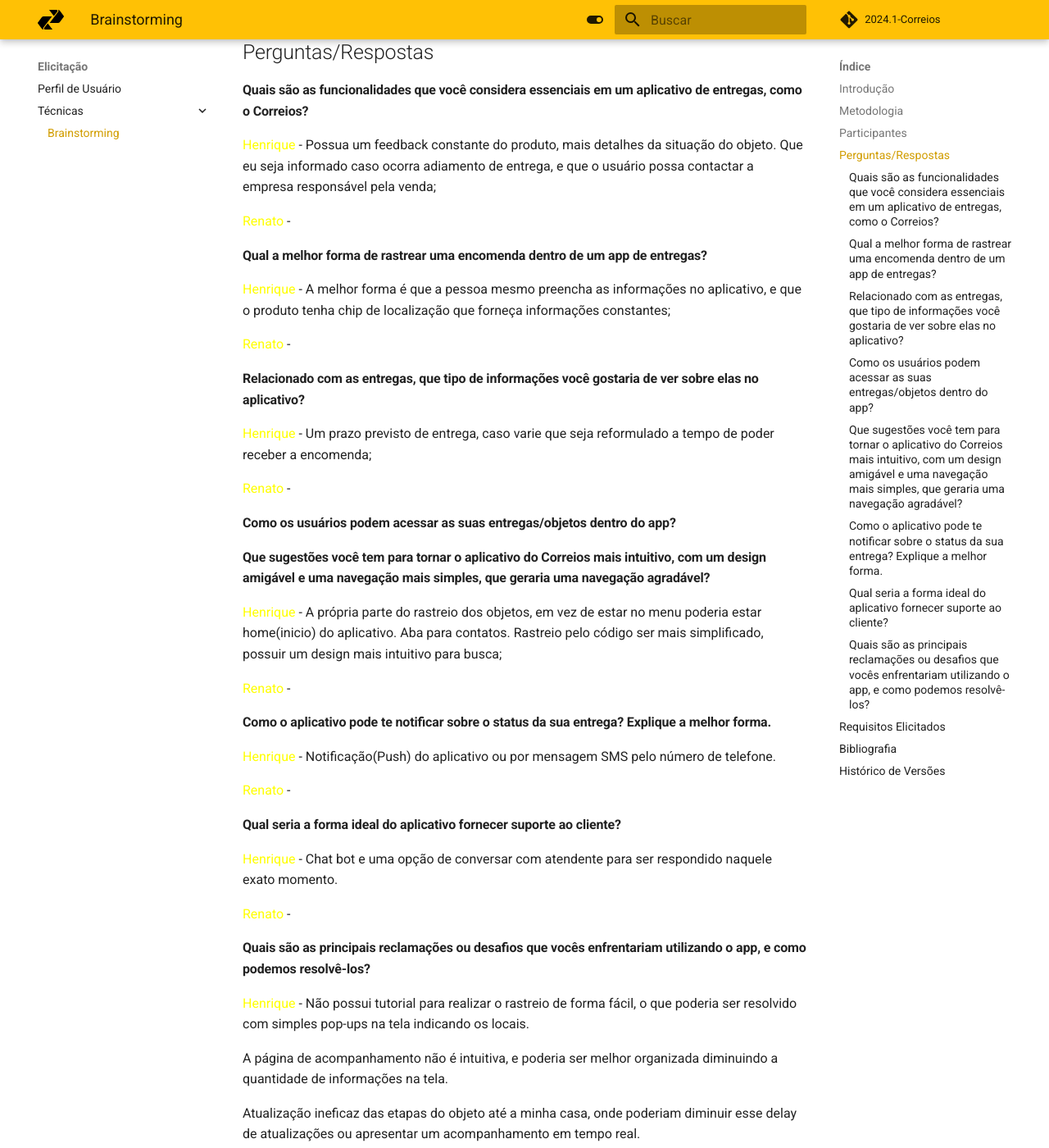
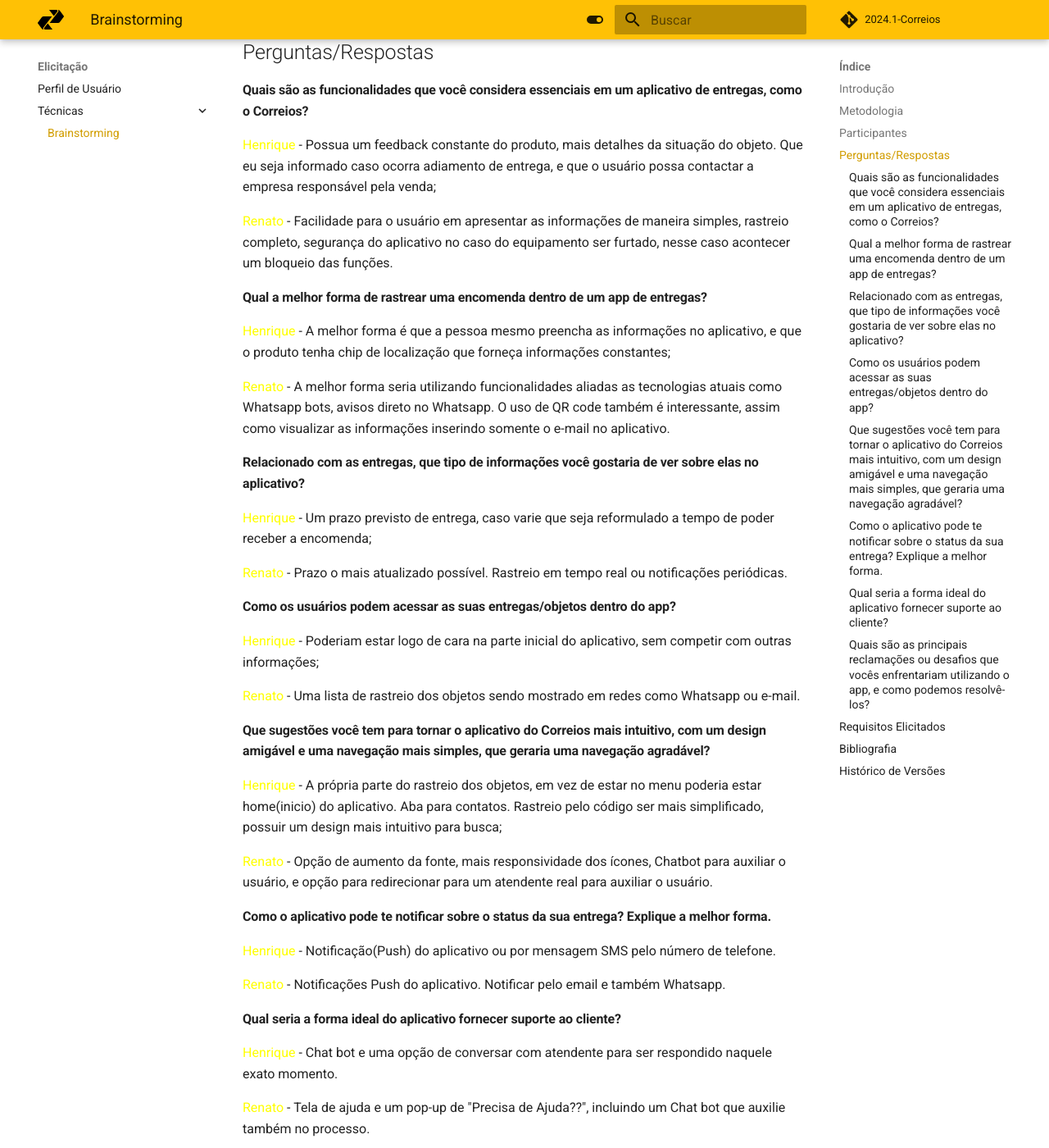
Before and after one commit to Requisitos-de-Software/2024.1-Serasa, an MkDocs documentation site: the page built from docs/elicitacao/tecnicas/brainstorming/brainstorming.md, in a window 1280 px wide and 1400 px high, scrolled down 896 px. Shown: the whole window at 82% size. Built offline with MkDocs 1.6.1 and Material for MkDocs 9.7.7, drawn with Linux system fonts in a browser that asks for light colours; comment, search, counter and statistics services are not loaded; some of the changed text lies outside the part shown.

Commit message:
add respostas ren

```diff
--- a/docs/elicitacao/tecnicas/brainstorming/brainstorming.md
+++ b/docs/elicitacao/tecnicas/brainstorming/brainstorming.md
@@ -35,39 +35,40 @@ Os participantes se reuniram de maneira remota através da plataforma Teams e Go
 
 <span style = "color: yellow"> Henrique </span>- Possua um feedback constante do produto, mais detalhes da situação do objeto. Que eu seja informado caso ocorra adiamento de entrega, e que o usuário possa contactar a empresa responsável pela venda;
 
-<span style = "color: yellow"> Renato </span>-
+<span style = "color: yellow"> Renato </span>- Facilidade para o usuário em apresentar as informações de maneira simples, rastreio completo, segurança do aplicativo no caso do equipamento ser furtado, nesse caso acontecer um bloqueio das funções.
 
 #### Qual a melhor forma de rastrear uma encomenda dentro de um app de entregas?
 <span style = "color: yellow"> Henrique </span>- A melhor forma é que a pessoa mesmo preencha as informações no aplicativo, e que o produto tenha chip de localização que forneça informações constantes;
 
-<span style = "color: yellow"> Renato </span>-
-
+<span style = "color: yellow"> Renato </span>- A melhor forma seria utilizando funcionalidades aliadas as tecnologias atuais como Whatsapp bots, avisos direto no Whatsapp. O uso de QR code também é interessante, assim como visualizar as informações inserindo somente o e-mail no aplicativo.
 
 
 #### Relacionado com as entregas, que tipo de informações você gostaria de ver sobre elas no aplicativo?
 
 <span style = "color: yellow"> Henrique </span>- Um prazo previsto de entrega, caso varie que seja reformulado a tempo de poder receber a encomenda;
 
-<span style = "color: yellow"> Renato </span>-
+<span style = "color: yellow"> Renato </span>- Prazo o mais atualizado possível. Rastreio em tempo real ou notificações periódicas.
 
 
 #### Como os usuários podem acessar as suas entregas/objetos dentro do app?
 
+<span style = "color: yellow"> Henrique </span>- Poderiam estar logo de cara na parte inicial do aplicativo, sem competir com outras informações;
 
+<span style = "color: yellow"> Renato </span>- Uma lista de rastreio dos objetos sendo mostrado em redes como Whatsapp ou e-mail.
 
 #### Que sugestões você tem para tornar o aplicativo do Correios mais intuitivo, com um design amigável e uma navegação mais simples, que geraria uma navegação agradável?
 
 <span style = "color: yellow"> Henrique </span>- A própria parte do rastreio dos objetos, em vez de estar no menu poderia estar home(inicio) do aplicativo. Aba para contatos.
 Rastreio pelo código ser mais simplificado, possuir um design mais intuitivo para busca;
 
-<span style = "color: yellow"> Renato </span>-
+<span style = "color: yellow"> Renato </span>- Opção de aumento da fonte, mais responsividade dos ícones, Chatbot para auxiliar o usuário, e opção para redirecionar para um atendente real para auxiliar o usuário.
 
 
 #### Como o aplicativo pode te notificar sobre o status da sua entrega? Explique a melhor forma.
 
 <span style = "color: yellow"> Henrique </span>- Notificação(Push) do aplicativo ou por mensagem SMS pelo número de telefone.
 
-<span style = "color: yellow"> Renato </span>-
+<span style = "color: yellow"> Renato </span>- Notificações Push do aplicativo. Notificar pelo email e também Whatsapp.
 
 
 
@@ -75,8 +76,7 @@ Rastreio pelo código ser mais simplificado, possuir um design mais intuitivo pa
 
 <span style = "color: yellow"> Henrique </span>- Chat bot e uma opção de conversar com atendente para ser respondido naquele exato momento.
 
-<span style = "color: yellow"> Renato </span>-
-
+<span style = "color: yellow"> Renato </span>- Tela de ajuda e um pop-up de "Precisa de Ajuda??", incluindo um Chat bot que auxilie também no processo.
 
 
 #### Quais são as principais reclamações ou desafios que vocês enfrentariam utilizando o app, e como podemos resolvê-los?
@@ -87,7 +87,10 @@ A página de acompanhamento não é intuitiva, e poderia ser melhor organizada d
 
 Atualização ineficaz das etapas do objeto até a minha casa, onde poderiam diminuir esse delay de atualizações ou apresentar um acompanhamento em tempo real.
 
-<span style = "color: yellow"> Renato </span>-
+<span style = "color: yellow"> Renato </span>- Opção de suporte escondida no aplicativo, dificultando o acesso, onde ela também é mal documentada.
+Usabilidade mediana e confusa.
+Falta de clareza nas informações.
+Falta de acessibilidade (Aumentar e diminuir fonte).
 
 
 
```
